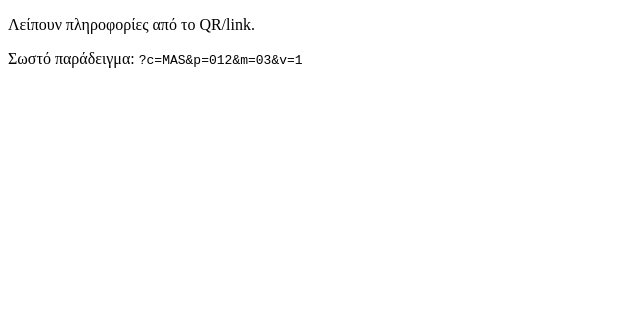
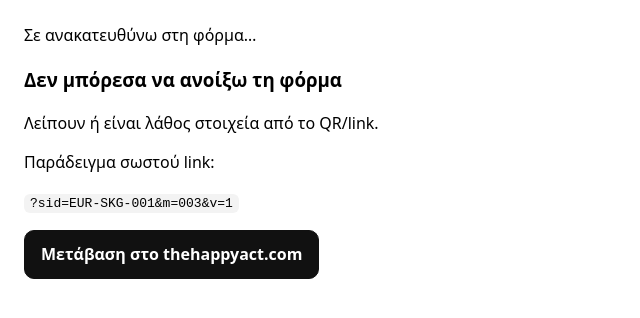
Before and after one commit to kalhmerhs/qr-redirect, a plain HTML site: page s/index.html in a window 1280 px wide. Shown: the whole page, without its empty margins (0-640 px from the left). Drawn offline with Linux system fonts and the light colour scheme.

Commit message:
Update index.html
sid, m, v

```diff
--- a/s/index.html
+++ b/s/index.html
@@ -3,41 +3,81 @@
 <head>
   <meta charset="utf-8" />
   <meta name="viewport" content="width=device-width,initial-scale=1" />
-  <title>Redirecting…</title>
+  <title>Ανακατεύθυνση…</title>
   <meta name="robots" content="noindex,nofollow" />
+  <style>
+    body { font-family: system-ui, sans-serif; margin: 24px; line-height: 1.45; }
+    code { background: #f3f3f3; padding: 2px 6px; border-radius: 6px; }
+    .btn {
+      display: inline-block;
+      padding: 12px 16px;
+      border-radius: 10px;
+      text-decoration: none;
+      border: 1px solid #ddd;
+      font-weight: 600;
+    }
+    .btn-primary { background: #111; color: #fff; border-color: #111; }
+    .btn-ghost { background: #fff; color: #111; }
+    .stack { display: flex; gap: 10px; flex-wrap: wrap; margin-top: 14px; }
+    .muted { color: #555; }
+  </style>
 </head>
 <body>
   <p>Σε ανακατευθύνω στη φόρμα…</p>
-  <p id="fallback" style="display:none;">
-    Αν δεν γίνει ανακατεύθυνση, πάτησε:
-    <a id="link" href="#">Συνέχεια</a>
-  </p>
+
+  <div id="ok" style="display:none;">
+    <p class="muted">Αν δεν γίνει ανακατεύθυνση, πάτησε:</p>
+    <div class="stack">
+      <a id="continueBtn" class="btn btn-primary" href="#">Συνέχεια στη φόρμα</a>
+      <a class="btn btn-ghost" href="https://www.thehappyact.com">Μετάβαση στο thehappyact.com</a>
+    </div>
+  </div>
+
+  <div id="error" style="display:none;">
+    <h3>Δεν μπόρεσα να ανοίξω τη φόρμα</h3>
+    <p>Λείπουν ή είναι λάθος στοιχεία από το QR/link.</p>
+    <p>Παράδειγμα σωστού link:</p>
+    <p><code>?sid=EUR-SKG-001&m=003&v=1</code></p>
+    <div class="stack">
+      <a class="btn btn-primary" href="https://www.thehappyact.com">Μετάβαση στο thehappyact.com</a>
+    </div>
+  </div>
 
   <script>
-    const TYPEFORM_BASE = "https://tally.so/r/kdN7Nd";
+    // Dummy Tally link (αντικατάστησέ το με το πραγματικό)
+    const TALLY_BASE = "https://tally.so/r/DEMO123";
 
     const qs = new URLSearchParams(window.location.search);
-    const c = qs.get("c");
-    const p = qs.get("p") || "000";
-    const m = qs.get("m");
+    const sid = qs.get("sid");
+    const mRaw = qs.get("m");
     const v = qs.get("v") || "1";
 
-    if (!c || !m) {
-      document.body.innerHTML = `
-        <p>Λείπουν πληροφορίες από το QR/link.</p>
-        <p>Σωστό παράδειγμα: <code>?c=MAS&p=012&m=03&v=1</code></p>
-      `;
+    function pad3(x) {
+      const n = String(x || "").trim();
+      if (!n) return "";
+      if (/^\d{3}$/.test(n)) return n;
+      if (/^\d+$/.test(n)) return n.padStart(3, "0");
+      return n;
+    }
+
+    const m = pad3(mRaw);
+
+    const sidOk = !!sid && /^[A-Za-z0-9-]{3,64}$/.test(sid);
+    const mOk = !!m && /^\d{3}$/.test(m);
+
+    if (!sidOk || !mOk) {
+      document.getElementById("error").style.display = "block";
     } else {
-      const target = new URL(TYPEFORM_BASE);
-      target.searchParams.set("c", c);
-      target.searchParams.set("p", p);
+      const target = new URL(TALLY_BASE);
+      target.searchParams.set("sid", sid);
       target.searchParams.set("m", m);
       target.searchParams.set("v", v);
 
-      document.getElementById("fallback").style.display = "block";
-      const a = document.getElementById("link");
-      a.href = target.toString();
+      // show fallback buttons
+      document.getElementById("ok").style.display = "block";
+      document.getElementById("continueBtn").href = target.toString();
 
+      // redirect
       window.location.replace(target.toString());
     }
   </script>
```
